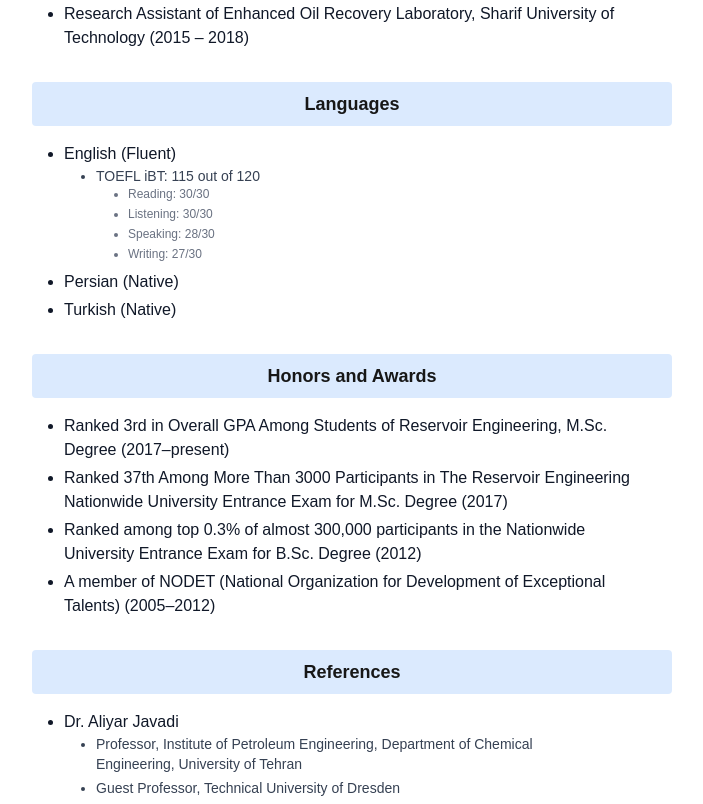
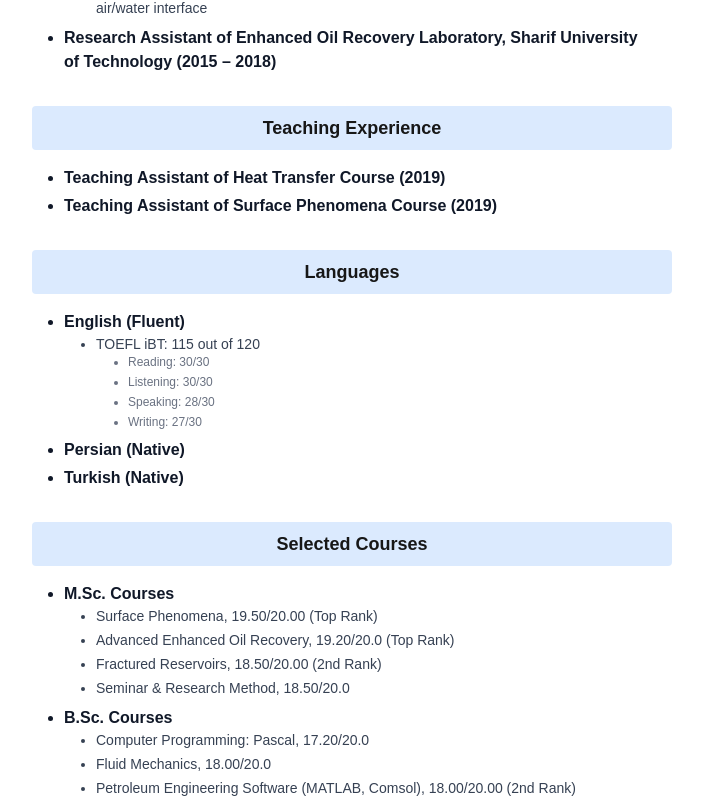
Before and after one commit to AminJafarlou/resume, a Next.js app: page / in a window 1280 px wide. Shown: the part 1434-2238 px from the top of the page, without its empty margins (288-991 px from the left). Built offline with nearby package versions, Linux system fonts and the light colour scheme.

Commit message:
add new sections

```diff
--- a/src/app/components/renderItems.tsx
+++ b/src/app/components/renderItems.tsx
@@ -16,7 +16,7 @@ export const renderItems = (items: Item[], level: number = 0) => {
     >
       {items.map((item, index) => (
         <li key={index}>
-          <div>{item.title}</div>
+          <div className={level === 0  ? `font-bold` : ''}>{item.title}</div>
           {item.subItems && renderItems(item.subItems, level + 1)}
         </li>
       ))}
--- a/src/app/data/information.ts
+++ b/src/app/data/information.ts
@@ -49,6 +49,7 @@ export const sections: Section[] = [
       },
     ],
   },
+
   {
     title: 'Publications',
     items: [
@@ -88,6 +89,7 @@ export const sections: Section[] = [
       },
     ],
   },
+
   {
     title: 'Research Experience',
     items: [
@@ -113,6 +115,15 @@ export const sections: Section[] = [
       },
     ],
   },
+
+  {
+    title: 'Teaching Experience',
+    items: [
+      { title: 'Teaching Assistant of Heat Transfer Course (2019)' },
+      { title: 'Teaching Assistant of Surface Phenomena Course (2019)' },
+    ],
+  },
+
   {
     title: 'Languages',
     items: [
@@ -134,6 +145,30 @@ export const sections: Section[] = [
       { title: 'Turkish (Native)' },
     ],
   },
+
+  {
+    title: 'Selected Courses',
+    items: [
+      {
+        title: 'M.Sc. Courses',
+        subItems: [
+          { title: 'Surface Phenomena, 19.50/20.00 (Top Rank)' },
+          { title: 'Advanced Enhanced Oil Recovery, 19.20/20.0 (Top Rank)' },
+          { title: 'Fractured Reservoirs, 18.50/20.00 (2nd Rank)' },
+          { title: 'Seminar & Research Method, 18.50/20.0' },
+        ],
+      },
+      {
+        title: 'B.Sc. Courses',
+        subItems: [
+          { title: 'Computer Programming: Pascal, 17.20/20.0' },
+          { title: 'Fluid Mechanics, 18.00/20.0' },
+          { title: 'Petroleum Engineering Software (MATLAB, Comsol), 18.00/20.00 (2nd Rank)' },
+        ],
+      },
+    ],
+  },
+
   {
     title: 'Honors and Awards',
     items: [
@@ -153,6 +188,7 @@ export const sections: Section[] = [
       },
     ],
   },
+
   {
     title: 'References',
     items: [
@@ -196,6 +232,7 @@ export const sections: Section[] = [
       },
     ],
   },
+
   {
     title: 'Extracurricular Activities and Hobbies',
     items: [
```
